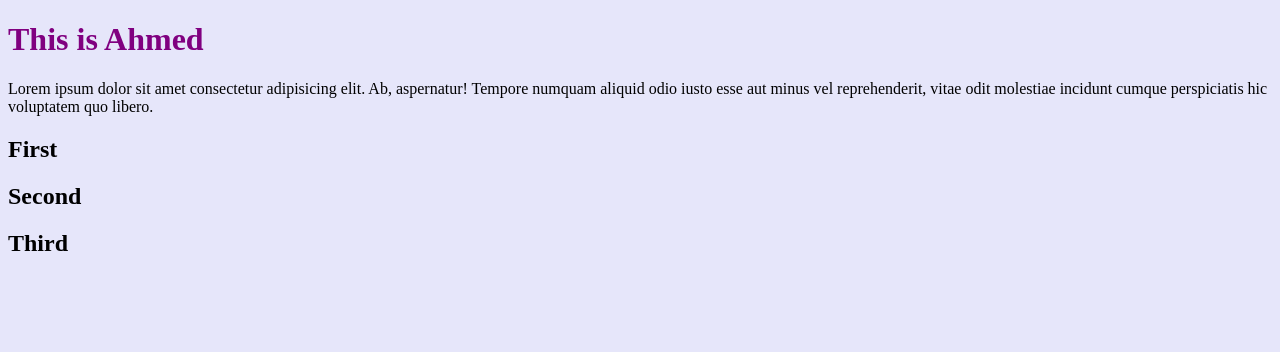
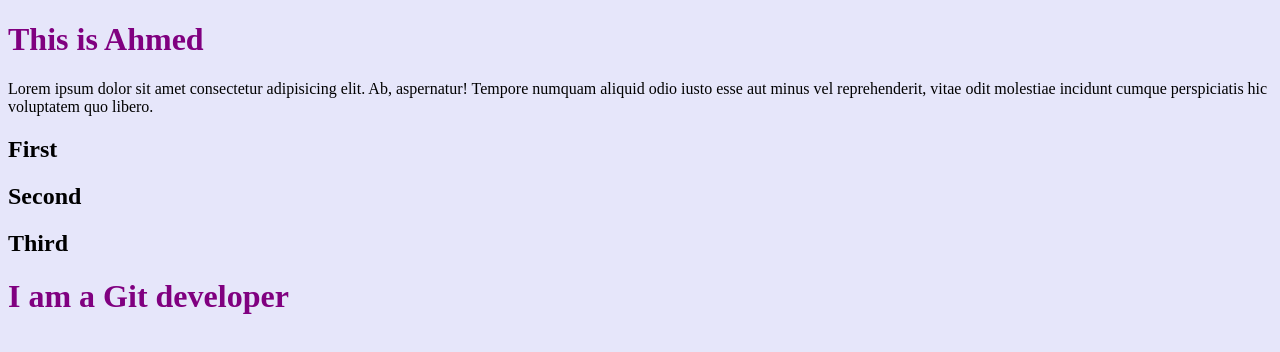
Before and after one commit to ahmed-Alsonaffi/first-project, a plain HTML site: page index.html in a window 1280 px wide. Drawn offline with Linux system fonts and the light colour scheme.

Commit message:
update index.html

```diff
--- a/index.html
+++ b/index.html
@@ -12,5 +12,6 @@
     <h2>First</h2>
     <h2>Second</h2>
     <h2>Third</h2>
+    <h1>I am a Git developer</h1>
 </body>
 </html>
```
